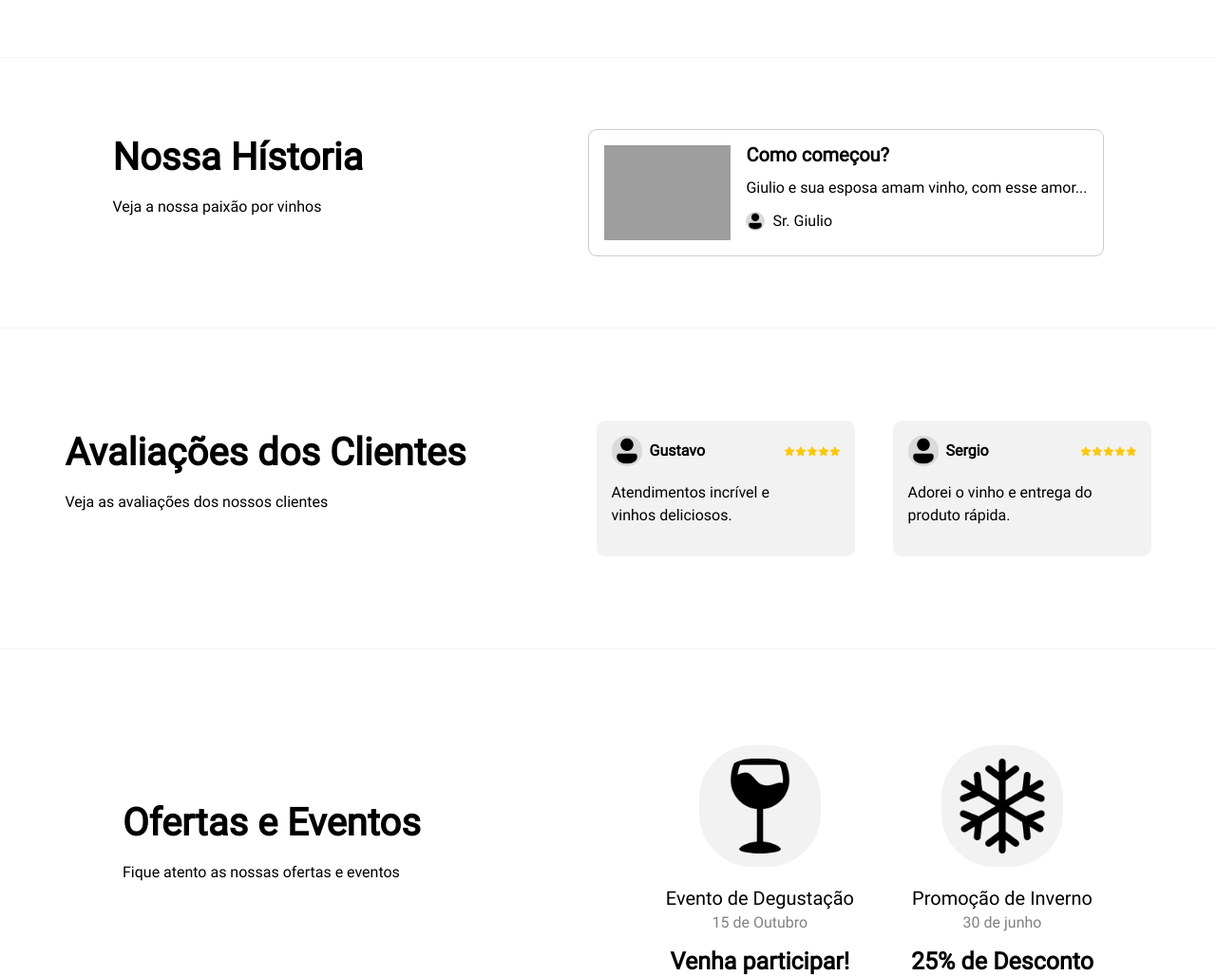
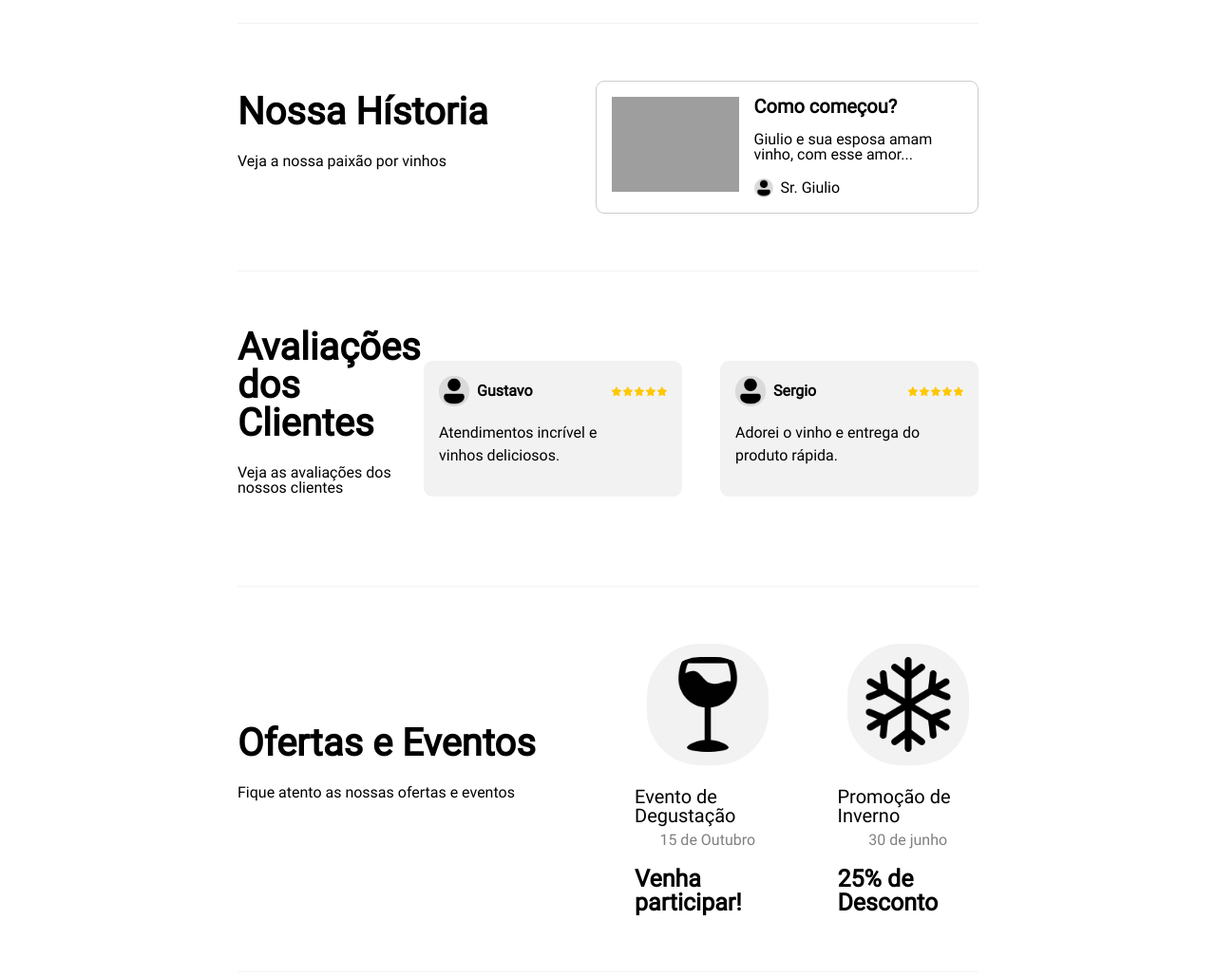
Before and after one commit to gumoura82/Project-Adega-Agnelo, a plain HTML site: page src/pages/home/index.html in a window 1280 px wide. Shown: the part 982-2010 px from the top of the page at 95% size. Drawn offline with Linux system fonts and the light colour scheme; grey boxes are pictures that could not be loaded; a script that the page names is missing; files whose address does not match are found by name.

Commit message:
Sessões alinhadas corretamente

```diff
--- a/src/pages/home/index.css
+++ b/src/pages/home/index.css
@@ -3,6 +3,13 @@ body {
     font-family: "Roboto-Regular", sans-serif;
     width: 100%;
     box-sizing: border-box;
+    max-width: 100vw;
+
+}
+
+section {
+    margin: 0px 250px;
+    padding: 60px 0px;
 }
 
 /*
@@ -10,7 +17,7 @@ Header and Nav
 */
 
 .header {
-    height: 592px;
+    height: 562px;
 }
 
 .menu-browser {
@@ -134,6 +141,10 @@ Header and Nav
 Section "Vinhos"
 */
 
+.conteiner-box-text {
+    width: 520px;
+}
+
 .conteiner-box-text h1 {
     margin-bottom: 24px;
     font-size: 40px;
@@ -148,9 +159,8 @@ Section "Vinhos"
 
 .offers-wines {
     display: flex;
-    justify-content: space-around;
+    justify-content: space-between;
     align-items: center;
-    height: 440px;
     border-bottom: 1px solid #f5f2f2;
 }
 
@@ -194,9 +204,8 @@ Section "Nossa Hístoria
 */
 
 .our-history {
-    height: 284px;
     display: flex;
-    justify-content: space-around;
+    justify-content: space-between;
     align-items: center;
     border-bottom: 1px solid #f5f2f2;
 
@@ -253,9 +262,8 @@ Section "Avaliação de Clientes"
 */
 
 .customer-reviews {
-    height: 337px;
     display: flex;
-    justify-content: space-around;
+    justify-content: space-between;
     align-items: center;
     border-bottom: 1px solid #f5f2f2;
 }
@@ -317,9 +325,8 @@ Section "Ofertas e Eventos"
 */
 
 .offers-and-events {
-    height: 441px;
     display: flex;
-    justify-content: space-around;
+    justify-content: space-between;
     align-items: center;
     border-bottom: 1px solid #f5f2f2;
 }
```
